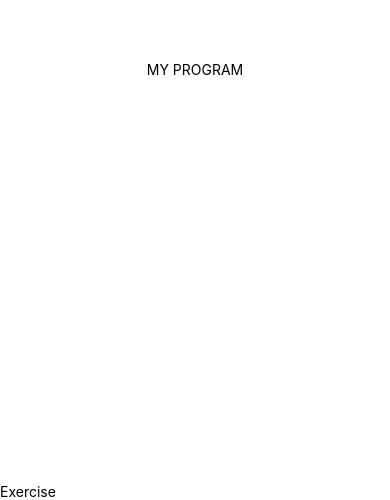
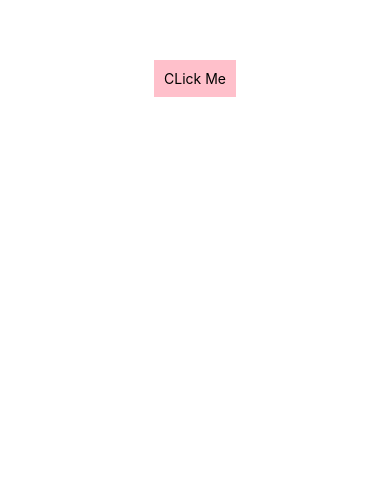
Before and after one commit to kuldeeepkumar/practiceApp, a React Native app: screen / in a window 390 px wide. Shown: the part 344-844 px from the top of the page. Built offline with nearby package versions, Linux system fonts and the light colour scheme.

Commit message:
function declaration and properties add on

```diff
--- a/App.js
+++ b/App.js
@@ -1,6 +1,7 @@
 import { StatusBar } from "expo-status-bar";
 import { StyleSheet, Text, View } from "react-native";
 import Exercise1 from "./src/exercises/Exercise1";
+import Exercise2 from "./src/exercises/Exercise2";
 
 //------------------------------OPERATORS----------------
 
@@ -124,11 +125,8 @@ export default function App() {
 
   return (
     <>
-      <View style={styles.container}>
-        <Text>MY PROGRAM</Text>
-        <StatusBar style="auto" />
-      </View>
-      <Exercise1 />
+      {/* <Exercise1 /> */}
+      <Exercise2 />
     </>
   );
 }
--- a/src/exercises/Exercise1.js
+++ b/src/exercises/Exercise1.js
@@ -1,10 +1,20 @@
 import { StyleSheet, Text, View } from "react-native";
 import React from "react";
+
+export function yourfunction(item) {
+  let a = 3;
+  if (a > 2);
+  {
+    console.log("export function sum is here", a + item);
+  }
+}
+
 const Exercise1 = () => {
   //------------------------------OPERATORS----------------
 
   const r = 100;
   const k = 50;
+  3333;
   console.log("sum is here:", r + k);
   console.log("sub is here:", r - k);
   console.log("mult is here:", r * k);
--- /dev/null
+++ b/src/exercises/Exercise2.js
@@ -0,0 +1,43 @@
+import { StyleSheet, Text, View, TouchableOpacity } from "react-native";
+import React from "react";
+import { yourfunction } from "./Exercise1";
+
+const Exercise2 = () => {
+  function myfunction() {
+    let a = 3;
+    if (a > 2);
+    {
+      console.log("normal function sum", a + 3);
+    }
+    33;
+  }
+
+  return (
+    <View style={styles.container}>
+      <TouchableOpacity
+        style={styles.button}
+        onPress={() => {
+          myfunction();
+          yourfunction(10);
+        }}
+      >
+        <Text>CLick Me</Text>
+      </TouchableOpacity>
+    </View>
+  );
+};
+
+export default Exercise2;
+
+const styles = StyleSheet.create({
+  container: {
+    flex: 1,
+    backgroundColor: "#fff",
+    alignItems: "center",
+    justifyContent: "center",
+  },
+  button: {
+    backgroundColor: "pink",
+    padding: 10,
+  },
+});
```
Also changed, not shown: src/Exercise2.js (deleted, +0 -31 lines).
